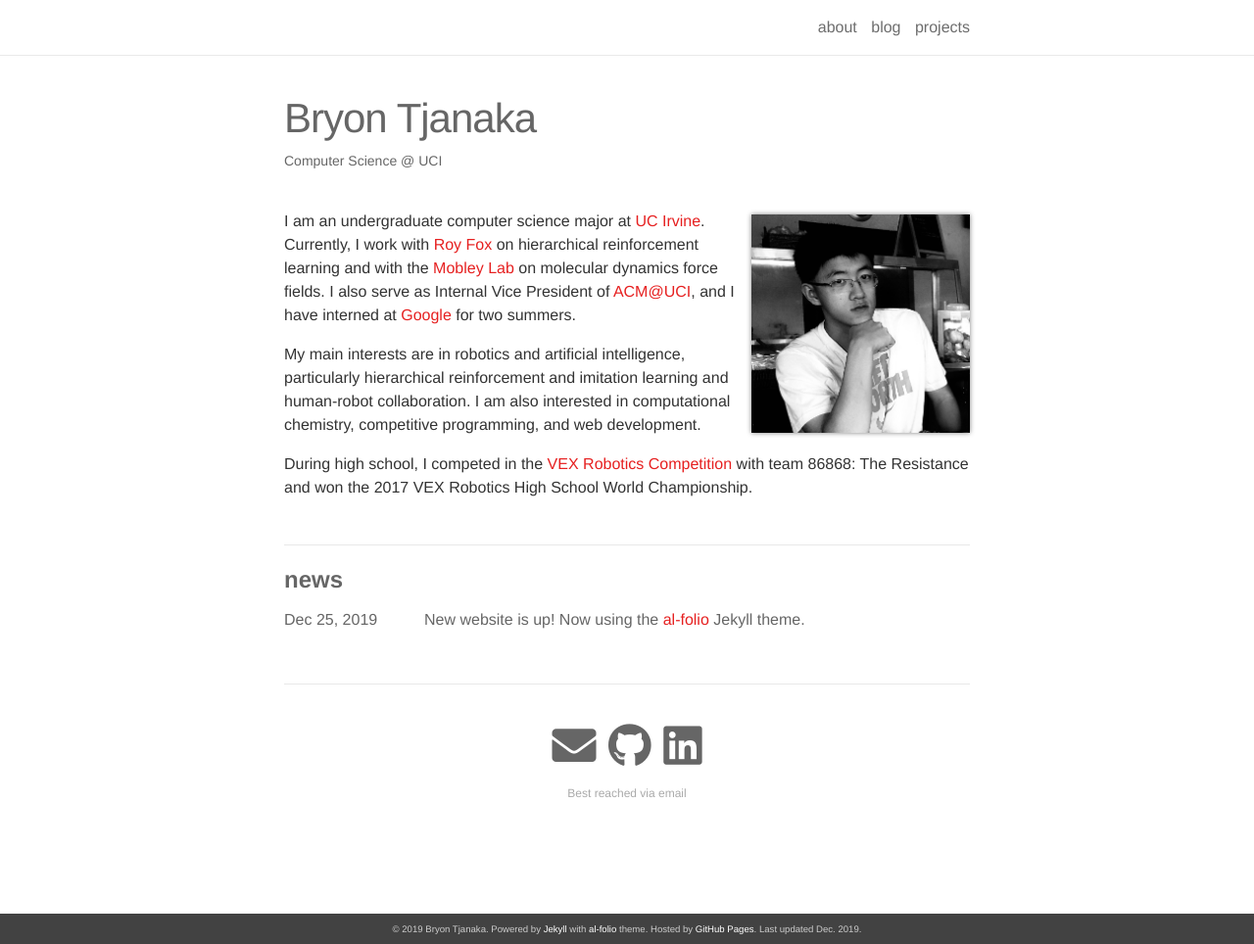
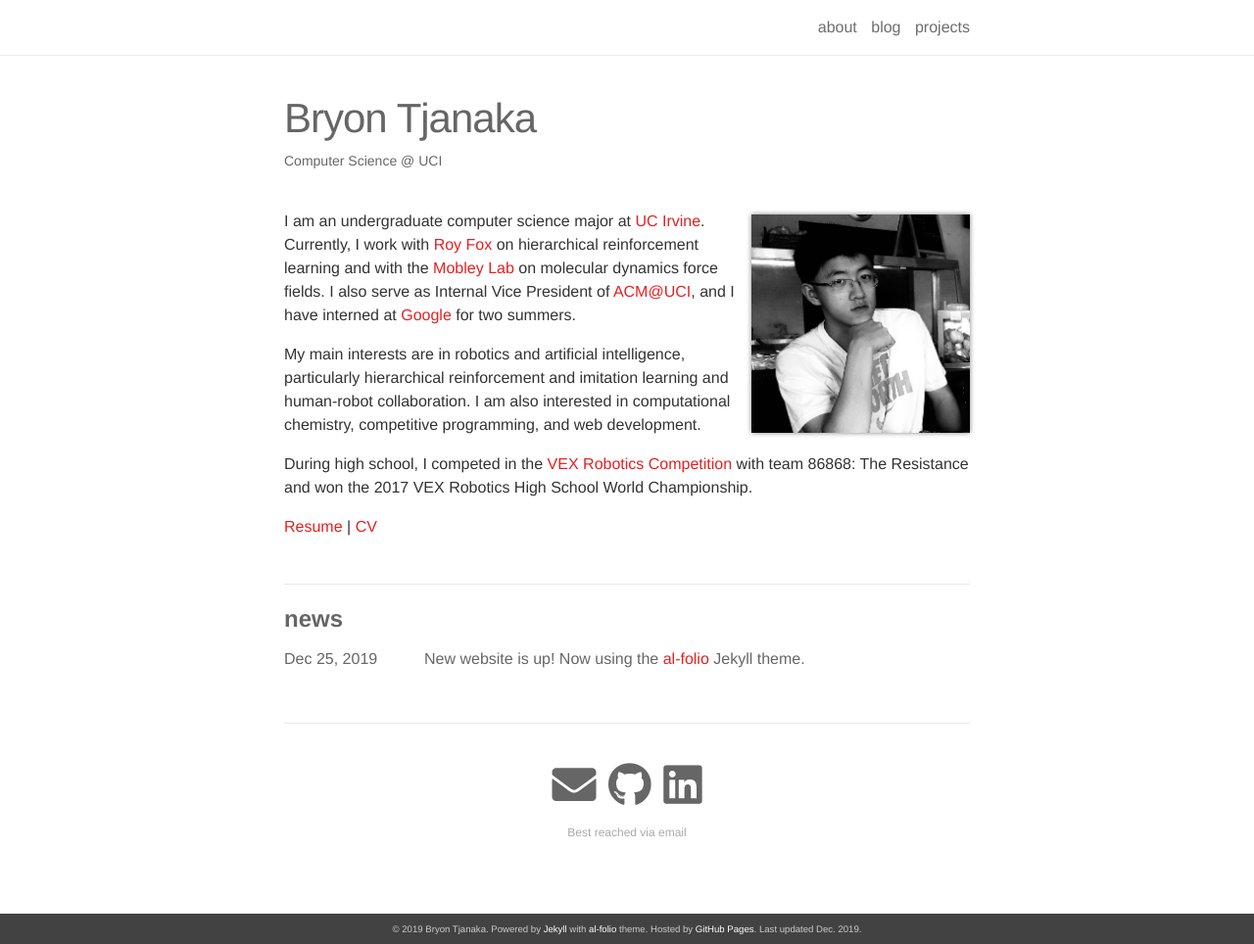
Before and after one commit to btjanaka/academic-site, a Jekyll site: the page built from src/_pages/about.md, in a window 1280 px wide and 964 px high. Shown: the whole window at 98% size. Built offline with Jekyll 4.4.1, drawn with Linux system fonts in a browser that asks for light colours; nearby versions of some CDN libraries.

Commit message:
Add Resume and CV

```diff
--- a/src/_pages/about.md
+++ b/src/_pages/about.md
@@ -31,3 +31,5 @@ During high school, I competed in the
 [VEX Robotics Competition](https://en.wikipedia.org/wiki/VEX_Robotics_Competition)
 with team 86868: The Resistance and won the 2017 VEX Robotics High School World
 Championship.
+
+[Resume](/assets/pdf/btjanaka-resume.pdf) \| [CV](/assets/pdf/btjanaka-cv.pdf)
```
Also changed, not shown: 2 other files.
